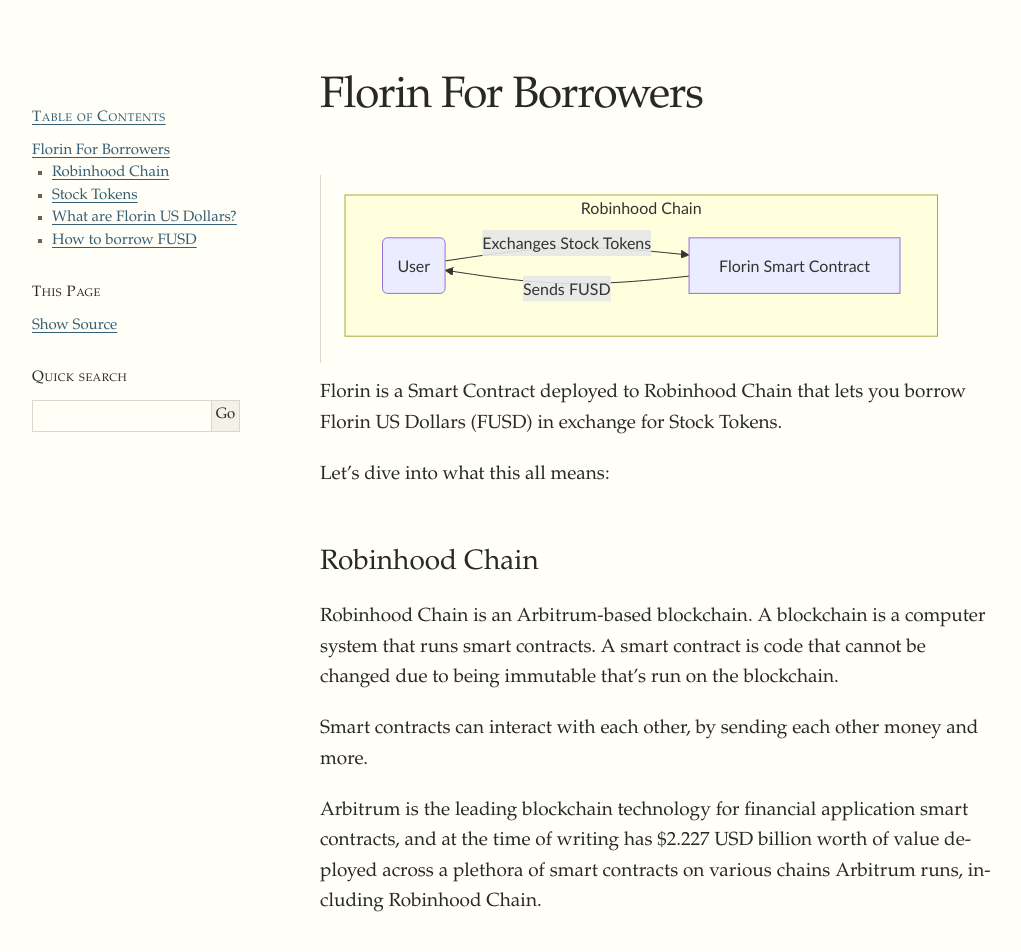
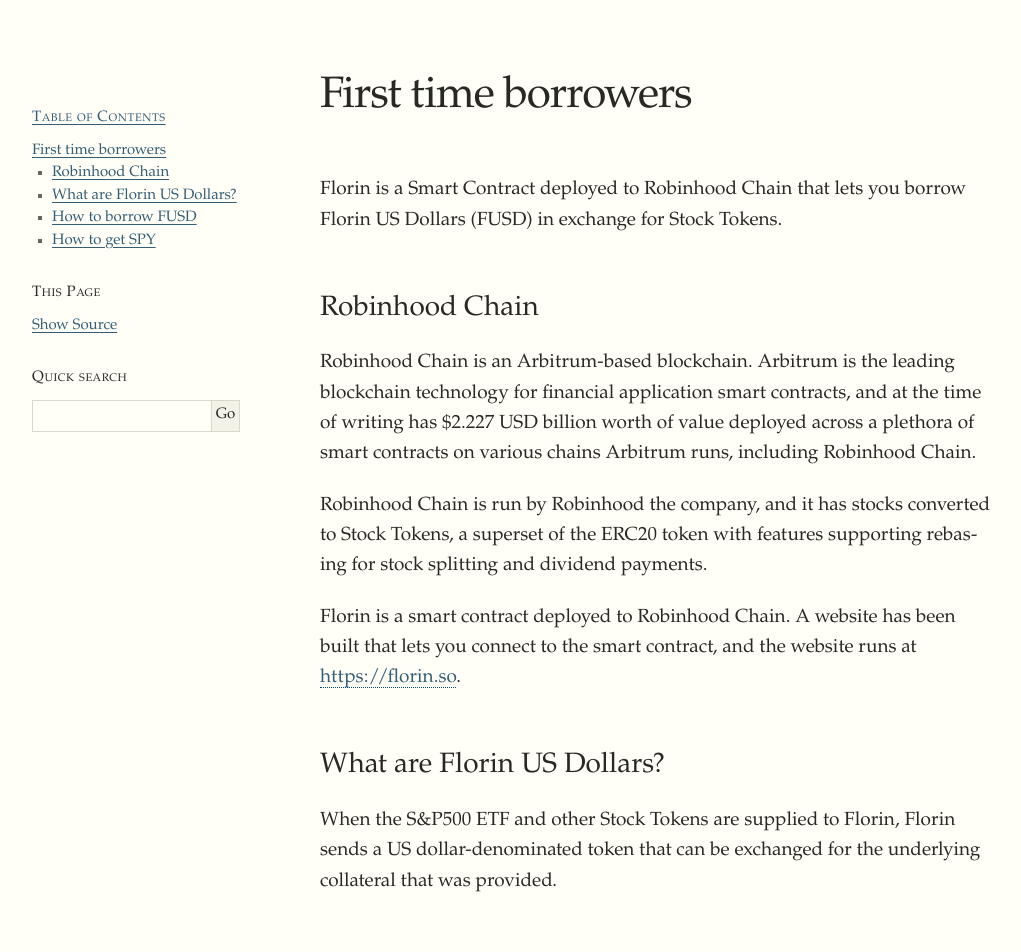
Before and after one commit to fluidity-money/florin.so, a Sphinx documentation site: the page built from docs/users.rst, in a window 1280 px wide and 1400 px high. Shown: the top 952 px of the window, without its empty margins (88-1109 px from the left). Built offline with Sphinx 7.4.7, drawn with Linux system fonts in a browser that asks for light colours; some of the changed text lies outside the part shown.

Commit message:
Redo to deemphasise first time to web3 users

```diff
--- a/docs/users.rst
+++ b/docs/users.rst
@@ -1,40 +1,20 @@
-Florin For Borrowers
+First time borrowers
 ====================
-
-.. mermaid::
-
-	flowchart TD
-		subgraph Robinhood Chain
-			User(User)
-			-->|"Exchanges Stock Tokens"| Florin[Florin Smart Contract]
-			-->|Sends FUSD| User
-		end
 
 Florin is a Smart Contract deployed to Robinhood Chain that lets you borrow Florin US
 Dollars (FUSD) in exchange for Stock Tokens.
 
-Let's dive into what this all means:
-
-
 Robinhood Chain
 ---------------
 
-Robinhood Chain is an Arbitrum-based blockchain. A blockchain is a computer system that
-runs smart contracts. A smart contract is code that cannot be changed due to being
-immutable that's run on the blockchain.
+Robinhood Chain is an Arbitrum-based blockchain. Arbitrum is the leading blockchain
+technology for financial application smart contracts, and at the time of writing has
+$2.227 USD billion worth of value deployed across a plethora of smart contracts on various
+chains Arbitrum runs, including Robinhood Chain.
 
-Smart contracts can interact with each other, by sending each other money and more.
-
-Arbitrum is the leading blockchain technology for financial application smart contracts,
-and at the time of writing has $2.227 USD billion worth of value deployed across a
-plethora of smart contracts on various chains Arbitrum runs, including Robinhood Chain.
-
-Stock Tokens
-------------
-
-Stock Tokens are stocks provided by Robinhood (the company) that are converted to smart
-contracts. These smart contracts have ideas of balance, approving other smart contracts to
-use them, and sending them.
+Robinhood Chain is run by Robinhood the company, and it has stocks converted to Stock
+Tokens, a superset of the ERC20 token with features supporting rebasing for stock
+splitting and dividend payments.
 
 Florin is a smart contract deployed to Robinhood Chain. A website has been built that lets
 you connect to the smart contract, and the website runs at https://florin.so.
@@ -43,19 +23,20 @@ What are Florin US Dollars?
 ---------------------------
 
 When the S&P500 ETF and other Stock Tokens are supplied to Florin, Florin sends a US
-dollar-denominated token that can be exchanged for the underlying collateral
+dollar-denominated token that can be exchanged for the underlying collateral that was
+provided.
 
 How to borrow FUSD
 -----------------
 
 When you supply Robinhood Stock Tokens to Florin, you receive FUSD. Watch Alex for a
-show-and-tell:
+show and tell:
 
 .. raw:: html
 
 	<iframe
 		src="https://www.youtube-nocookie.com/embed/m8qs3VB5uTc"
-		title="Florin for users 1"
+		title="Borrowing with Florin quick demo"
 		width="560"
 		height="315"
 		style="display: block; width: 100%; height: auto; aspect-ratio: 16 / 9; border: 0;"
@@ -64,3 +45,6 @@ show-and-tell:
 		referrerpolicy="strict-origin-when-cross-origin"
 		allowfullscreen>
 	</iframe>
+
+How to get SPY
+--------------
--- a/docs/whats-a-stablecoin-cdp.rst
+++ /dev/null
@@ -1,4 +0,0 @@
-What's a stablecoin/CDP?
-------------------------
-
-Swag
```
Also changed, not shown: docs/index.rst (+6 -6 lines), docs/_static/images/first-time-borrowers.svg.
